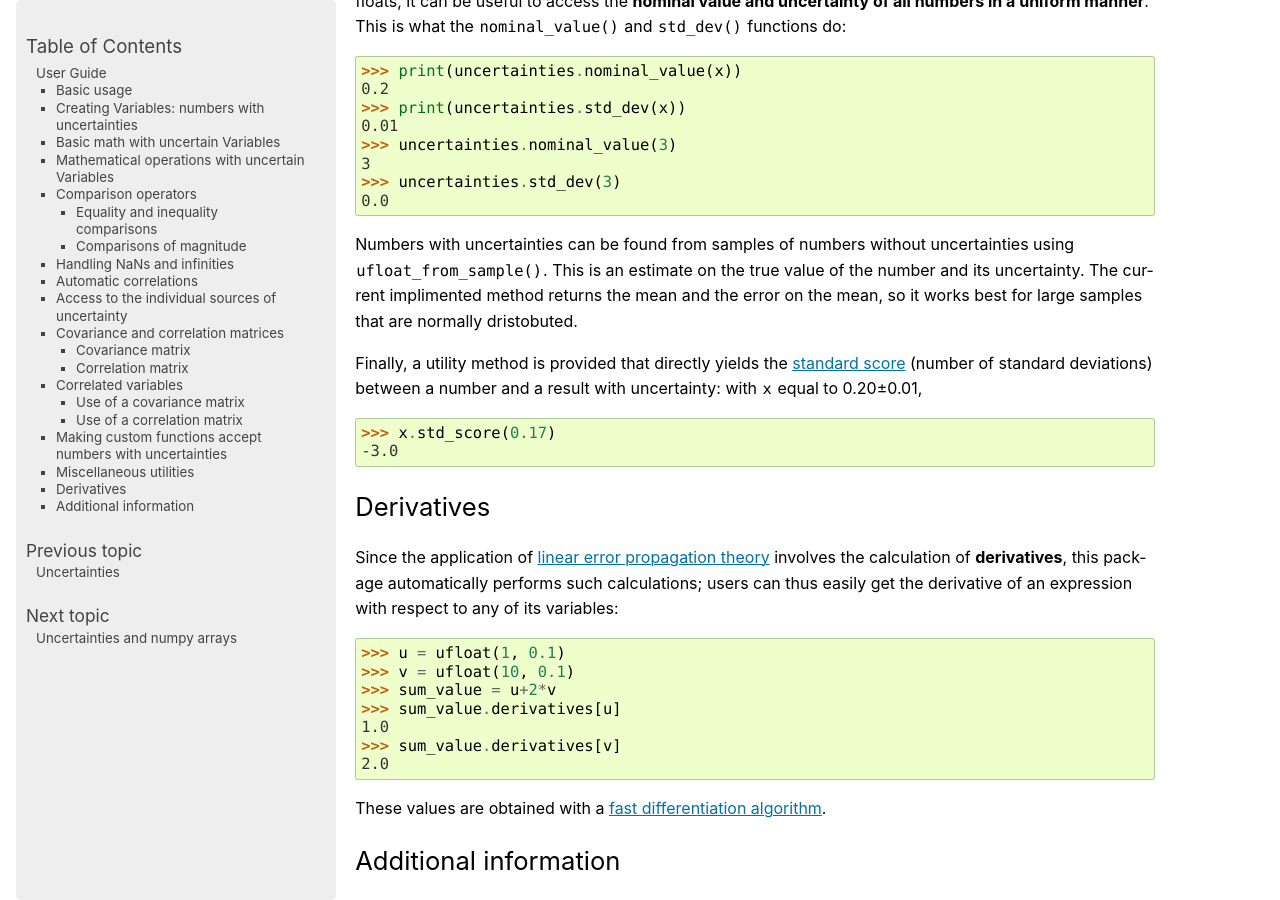
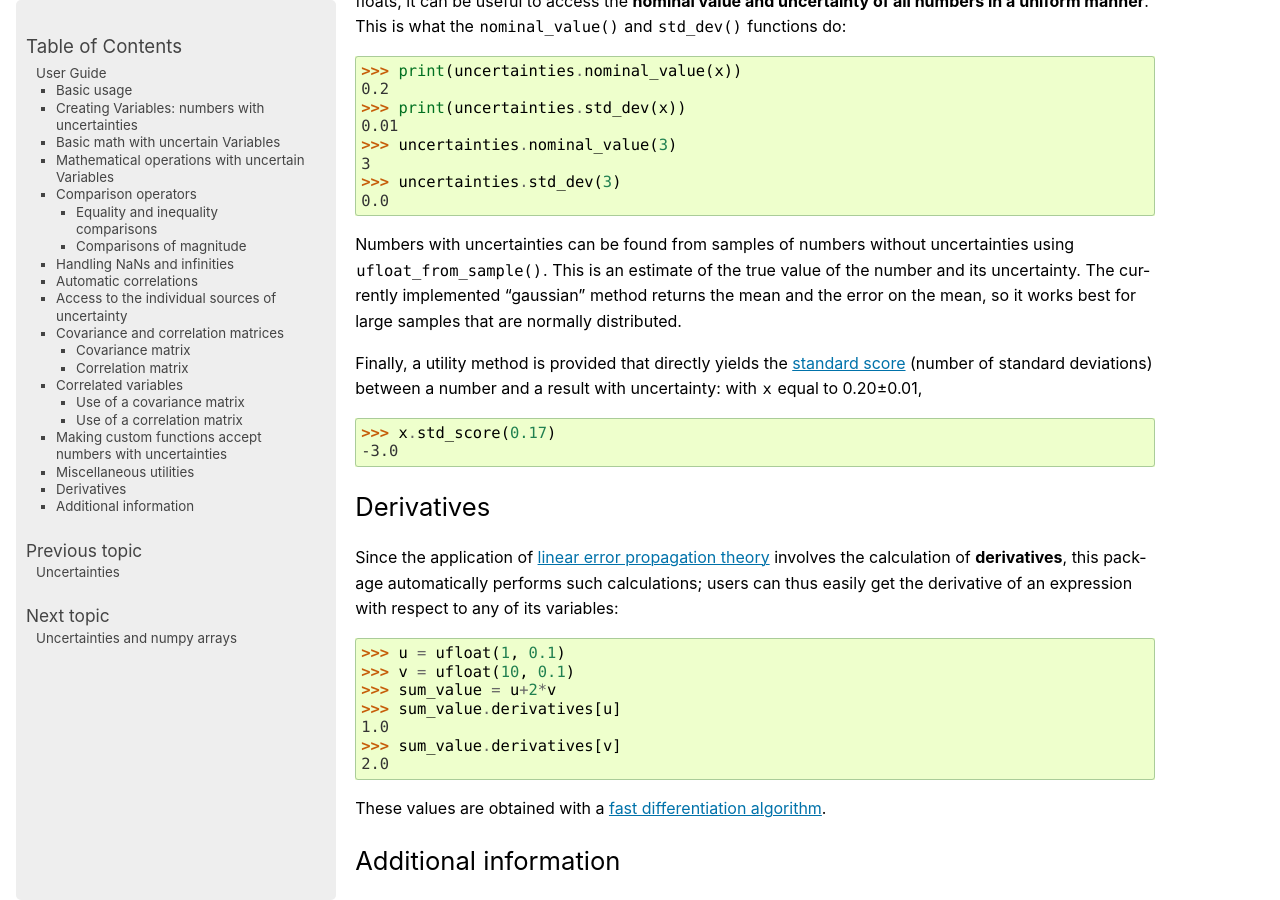
Before and after one commit to lmfit/uncertainties, a Sphinx documentation site: the page built from doc/user_guide.rst, in a window 1280 px wide and 900 px high, scrolled down 8735 px. Built offline with Sphinx 7.4.7, drawn with Linux system fonts in a browser that asks for light colours; pages that are not in the unit, such as notebooks, are missing from menus; the version number could not be read and is left out.

Commit message:
Update user_guide.rst

```diff
--- a/doc/user_guide.rst
+++ b/doc/user_guide.rst
@@ -536,9 +536,9 @@
 
 Numbers with uncertainties can be found from samples of numbers
 without uncertainties using :func:`ufloat_from_sample`. This is
-an estimate on the true value of the number and its uncertainty.
-The current implimented method returns the mean and the error on the
-mean, so it works best for large samples that are normally dristobuted.
+an estimate of the true value of the number and its uncertainty.
+The currently implemented "gaussian" method returns the mean and the error on the
+mean, so it works best for large samples that are normally distributed.
 
 Finally, a utility method is provided that directly yields the
 `standard score <http://en.wikipedia.org/wiki/Standard_score>`_
```
